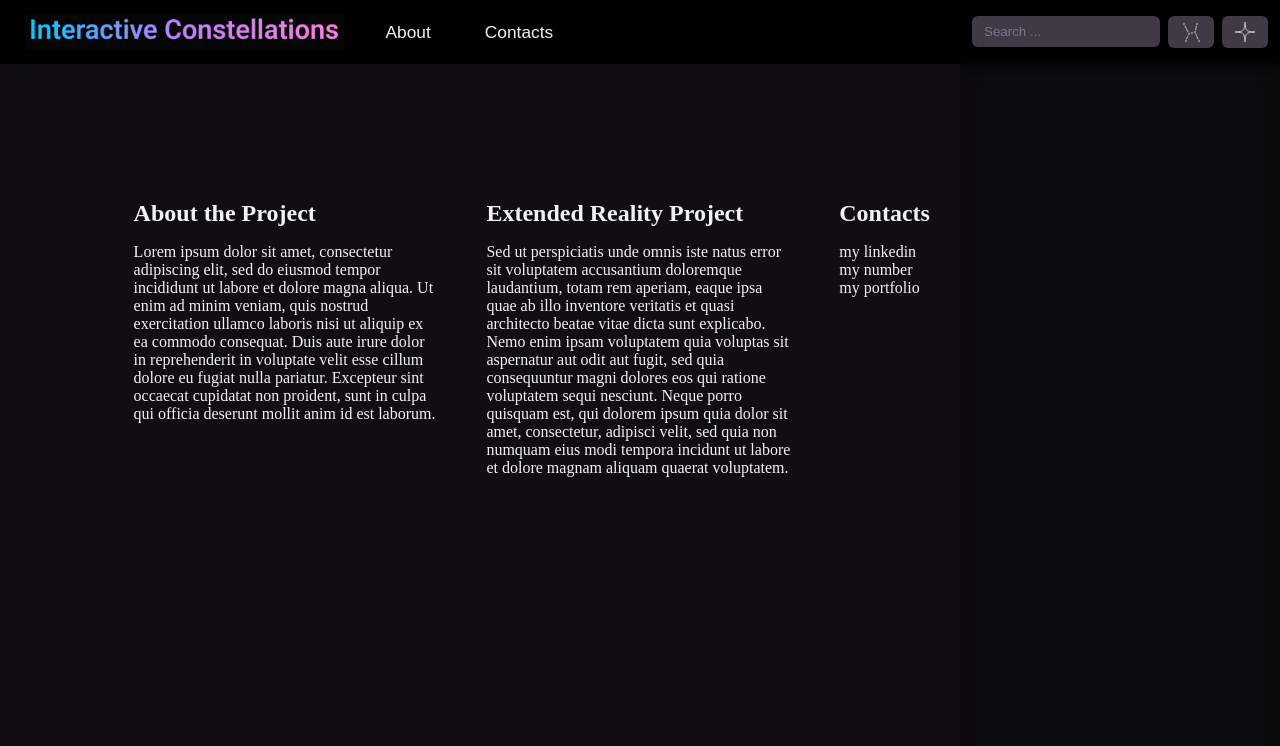
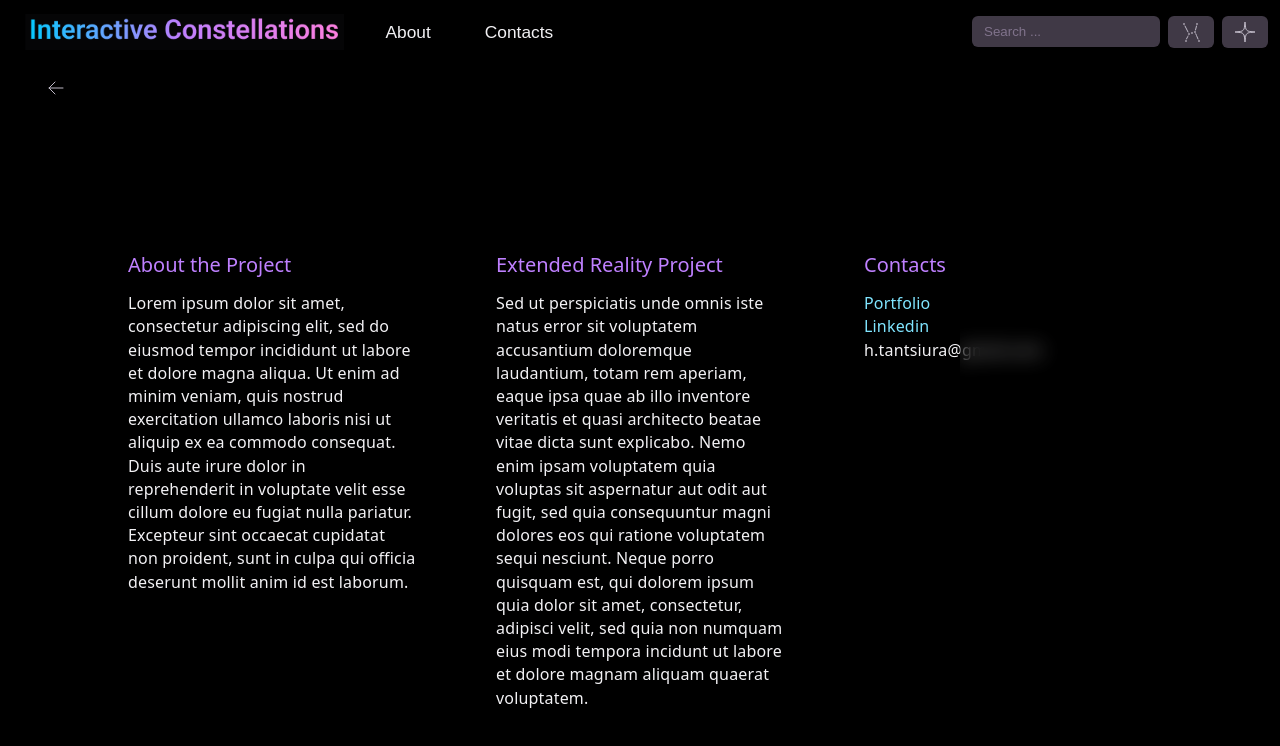
Before and after one commit to htantsiura/Constellations, a React (Vite) app in the folder React-project/: page / in a window 1280 px wide. Shown: the top 746 px of the page. Built offline with nearby package versions, Linux system fonts and the light colour scheme.

Commit message:
added button

```diff
--- a/React-project/src/App.css
+++ b/React-project/src/App.css
@@ -1,5 +1,5 @@
 .main-section {
-  background-color: var(--darkgrey);
+  background-color: var(--black);
   height: 100vh;
   width: 100vw;
   min-width: 800px;
--- a/React-project/src/components/AboutTheProject/AboutData.js
+++ b/React-project/src/components/AboutTheProject/AboutData.js
@@ -9,6 +9,6 @@ export const aboutData = [
   },
   {
     title: 'Contacts',
-    description: 'my linkedin\nmy number\nmy portfolio'
+    description: 'linkedin \nmy number\nmy portfolio'
   }
 ]
--- a/React-project/src/components/AboutTheProject/AboutTheProject.css
+++ b/React-project/src/components/AboutTheProject/AboutTheProject.css
@@ -1,12 +1,26 @@
-#about-window {
+
+.page-about {
   color: var(--text-white);
   background-color: color-mix(in srgb, var(--black) 75%, transparent);
   backdrop-filter: blur(10px);
 
   display: flex;
+  flex-direction: column;
+}
+
+.page-about-header {
+  position: relative;
+  top: var(--header-height);
+
+  padding: 8px 24px;
+}
+
+.page-about-body {
+  display: flex;
   justify-content: space-evenly;
   align-items: start;
-  gap: 40px;
+  gap: 80px;
+
   width: 100%;
   height: 100vh;
 
@@ -14,11 +28,22 @@
 }
 
 .about-card {
-  width: 30%;
+  /* background-color: color-mix(in srgb, var(--darkgrey) 75%, transparent); */
+  width: 600px;
+  width-min: 360px;
   height: 100vh;
 }
 
-.about-card-content {
-  margin-bottom: 16px;
+.about-card-text {
   white-space: pre-line;
 }
+
+.about-card-title {
+  white-space: pre-line;
+  color: var(--text-title);
+}
+
+.sm-link {
+  color: var(--secondary-250);
+  text-decoration: none;
+}
--- a/React-project/src/components/AboutTheProject/AboutTheProject.jsx
+++ b/React-project/src/components/AboutTheProject/AboutTheProject.jsx
@@ -1,14 +1,15 @@
 import './AboutTheProject.css'
 import { aboutData } from './AboutData'
-
+import ButtonBack from '../Button/ButtonBack'
+import iconBackArrow from '../../assets/Icon-back-arrow.svg'
 
 function AboutCard({ data }) {
   return (
     <div className='about-card'>
-      <p className='about-card-content'>
-        <h2><strong>{data.title}</strong></h2>
+      <p className='about-card-title'>
+        <h6>{data.title}</h6>
       </p>
-      <p className='about-card-content'>
+      <p className='about-card-text'>
         {data.description}
       </p>
     </div>
@@ -17,10 +18,22 @@ function AboutCard({ data }) {
 
 export default function AboutTheProject() {
   return(
-    <div id="about-window">
-      <AboutCard data={aboutData[0]} />
-      <AboutCard data={aboutData[1]} />
-      <AboutCard data={aboutData[2]} />
+    <div className='page-about'>
+      <div className='page-about-header' >
+        <ButtonBack
+          icon={ iconBackArrow }
+          />
+      </div>
+      <div className='page-about-body'>
+        <AboutCard data={aboutData[0]} />
+        <AboutCard data={aboutData[1]} />
+        <div className='about-card'>
+          <p className='about-card-title'><h6>Contacts</h6></p>
+          <a href="https://hennadiitantsiura.tilda.ws/" className='sm-link' >Portfolio</a><br/>
+          <a href="https://www.linkedin.com/in/htantsiura/" className='sm-link' >Linkedin</a>
+          <p>h.tantsiura@gmail.com</p>
+        </div>
+      </div>
     </div>
   )
 }
--- /dev/null
+++ b/React-project/src/components/Button/ButtonBack.css
@@ -0,0 +1,18 @@
+.back-btn {
+  width: 64px;
+  min-width: 44px;
+  height: 32px;
+  border-radius: var(--corner-radius);
+  border: none;
+  background-color: var(--black);
+  opacity: 1;
+  transition: opacity 0.2s ease;
+}
+
+.back-btn:hover {
+  opacity: 0.8;
+}
+
+.mini-icon {
+  width: 32px;
+}
--- /dev/null
+++ b/React-project/src/components/Button/ButtonBack.jsx
@@ -0,0 +1,15 @@
+import './ButtonBack.css'
+
+export default function ButtonBack({ id, icon, onClick, isActive, bgColor }) {
+  return(
+    <button
+      id={ id }
+      className='back-btn'
+      /* onClick={ onClick }
+      style={{backgroundColor: color}} */
+    >
+      <img src={ icon } alt="ic" className='mini-icon'/>
+
+    </button>
+  )
+}
--- a/React-project/src/components/FilterButton/FIlterButton.jsx
+++ b/React-project/src/components/FilterButton/FIlterButton.jsx
@@ -13,6 +13,7 @@ export default function FilterButton({ id, icon, onClick, isActive, bgColor }) {
       style={{backgroundColor: color}}
     >
       <img src={ icon } alt="ic" className='mini-icon'/>
+
     </button>
   )
 }
--- a/React-project/src/components/Header/Header.css
+++ b/React-project/src/components/Header/Header.css
@@ -5,7 +5,7 @@
   align-items: center;
   padding: 12px 24px;
   width: 100%;
-  height: 64px;
+  height: var(--header-height);
   background-color: var(--black);
   color: var(--white);
   min-width: 1440px;
--- a/React-project/src/components/SidePanel/SidePanel.css
+++ b/React-project/src/components/SidePanel/SidePanel.css
@@ -22,7 +22,7 @@
   gap: 8px;
 
   width: 320px;
-  height: 64px;
+  height: var(--header-height);
   padding: 16px 12px;
   z-index: 105;
 }
--- a/React-project/src/index.css
+++ b/React-project/src/index.css
@@ -12,6 +12,7 @@ html, body, #root {
 :root {
   /* Number variables */
   --corner-radius: 6px;
+  --header-height: 64px;
 
   /* Color variables */
   /* Neutral */
@@ -47,7 +48,76 @@ html, body, #root {
 /* Tokens */
   --text-white: var(--white);
   --text-grey: var(--grey);
+  --text-title: var(--primary-250);
 
+
+  --sans: system-ui, 'Segoe UI', Roboto, sans-serif;
+  --heading: system-ui, 'Segoe UI', Roboto, sans-serif;
+  --mono: ui-monospace, Consolas, monospace;
+
+  font: 16px/145% var(--sans);
+  letter-spacing: 0.18px;
+  font-weight: 200;
+
+}
+
+/* Text styles */
+
+h1,
+h2,
+h3 {
+  font-family: var(--heading);
+  font-weight: 500;
+}
+
+h1 {
+  font-size: 61px;
+  letter-spacing: -1.68px;
+  line-height: 110%;
+  margin: 24px 0;
+}
+
+h2 {
+  font-size: 49px;
+  letter-spacing: -1.68px;
+  line-height: 110%;
+  margin: 24px 0;
+}
+
+h3 {
+  font-size: 39px;
+  letter-spacing: -1.68px;
+  line-height: 110%;
+  margin: 24px 0;
+}
+
+h4,
+h5,
+h6 {
+  font-family: var(--sans);
+  font-weight: 500;
+}
+
+h4 {
+  font-size: 31px;
+  letter-spacing: 0px;
+  line-height: 110%;
+}
+
+h5 {
+  font-size: 25px;
+  letter-spacing: 0px;
+  line-height: 110%;
+}
+
+h6 {
+  font-size: 20px;
+  letter-spacing: 0px;
+  line-height: 110%;
+}
+
+p {
+  margin-bottom: 1.0rem;
 }
 
 /*
```
Also changed, not shown: React-project/src/assets/Icon-arrow.svg (added), React-project/src/assets/Icon-back-arrow.svg (added).
